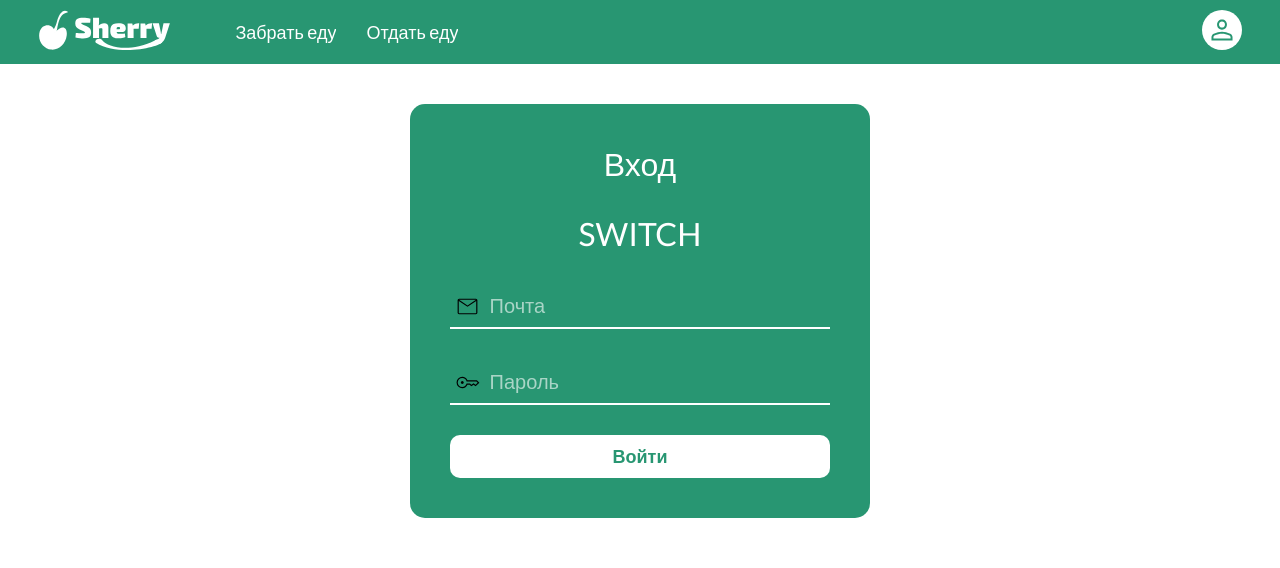
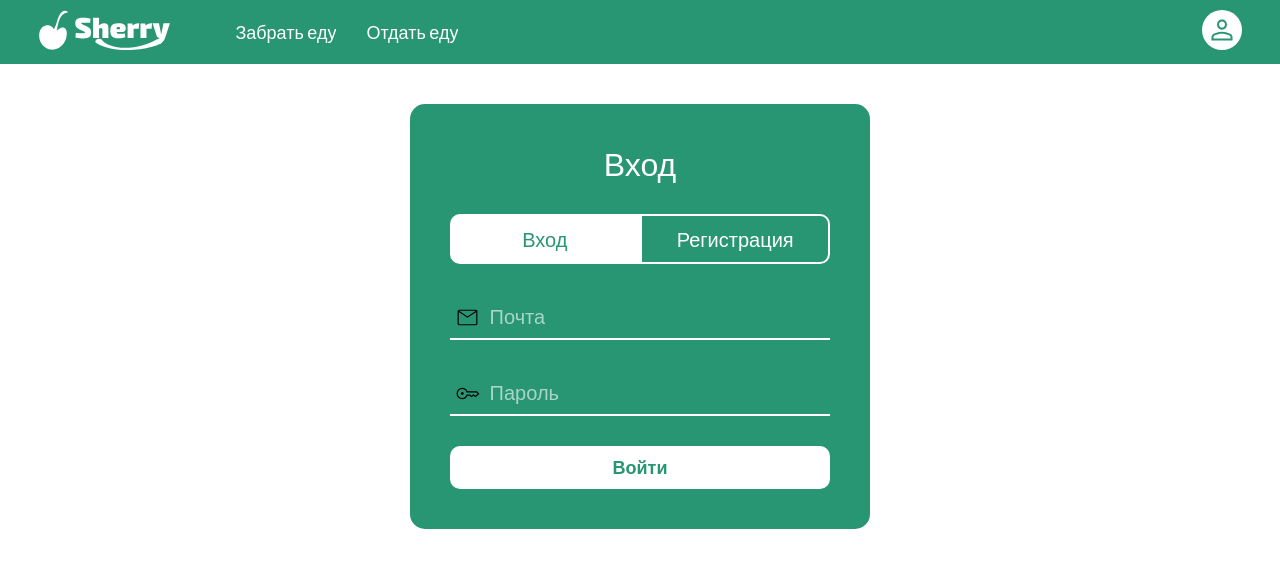
Before and after one commit to DimaDanilov/food-sherry, a Next.js app: page /login in a window 1280 px wide. Shown: the top 568 px of the page. Built offline with nearby package versions, Linux system fonts and the light colour scheme.

Commit message:
add: switch in form

```diff
--- a/src/pages/login/index.tsx
+++ b/src/pages/login/index.tsx
@@ -2,8 +2,13 @@ import { lato } from "@/styles/fonts";
 import Button from "@/ui/Button";
 import { Container } from "@/ui/Container";
 import { InputIcon } from "@/ui/InputIcon";
+import { LoginSwitch } from "@/ui/LoginSwitch";
 import PageTemplate from "@/ui/PageTemplate";
 import styled from "styled-components";
+
+const onFormSubmit = () => (event: React.FormEvent<HTMLFormElement>) => {
+  event.preventDefault();
+};
 
 export default function Login() {
   return (
@@ -11,9 +16,12 @@ export default function Login() {
       <Container>
         <LoginFormContainer>
           <Title>Вход</Title>
-          <Title>SWITCH</Title>
-
-          <Form action="">
+          <LoginSwitch
+            activeBtn="left"
+            leftText="Вход"
+            rightText="Регистрация"
+          />
+          <Form action="" onSubmit={onFormSubmit()}>
             <InputIcon
               type="email"
               name="email"
--- /dev/null
+++ b/src/ui/LoginSwitch.tsx
@@ -0,0 +1,55 @@
+import { lato } from "@/styles/fonts";
+import styled from "styled-components";
+
+interface ILoginSwitchProps {
+  activeBtn: "left" | "right";
+  leftText: string;
+  rightText: string;
+}
+
+interface ISwitchElementProps {
+  bgColor: string;
+  borderRadius: string;
+}
+
+export function LoginSwitch({
+  activeBtn,
+  leftText,
+  rightText,
+}: ILoginSwitchProps) {
+  let leftMainColor: string = activeBtn == "left" ? "white" : "#289672";
+  let rightMainColor: string = activeBtn == "left" ? "#289672" : "white";
+
+  return (
+    <Container>
+      <SwitchElement bgColor={leftMainColor} borderRadius="10px 0 0 10px">
+        <Text textColor={rightMainColor}>{leftText}</Text>
+      </SwitchElement>
+      <SwitchElement bgColor={rightMainColor} borderRadius="0 10px 10px 0">
+        <Text textColor={leftMainColor}>{rightText}</Text>
+      </SwitchElement>
+    </Container>
+  );
+}
+
+const Container = styled.div`
+  height: 50px;
+  display: flex;
+`;
+
+const SwitchElement = styled.div<ISwitchElementProps>`
+  border: 2px solid white;
+  width: 100%;
+  display: flex;
+  justify-content: center;
+  align-items: center;
+  background-color: ${(props) => props.bgColor};
+  border-radius: ${(props) => props.borderRadius};
+`;
+const Text = styled.span<{ textColor: string }>`
+  margin: auto;
+  color: ${(props) => props.textColor};
+  font-family: ${lato.style.fontFamily};
+  font-size: 20px;
+  font-weight: 400;
+`;
```
